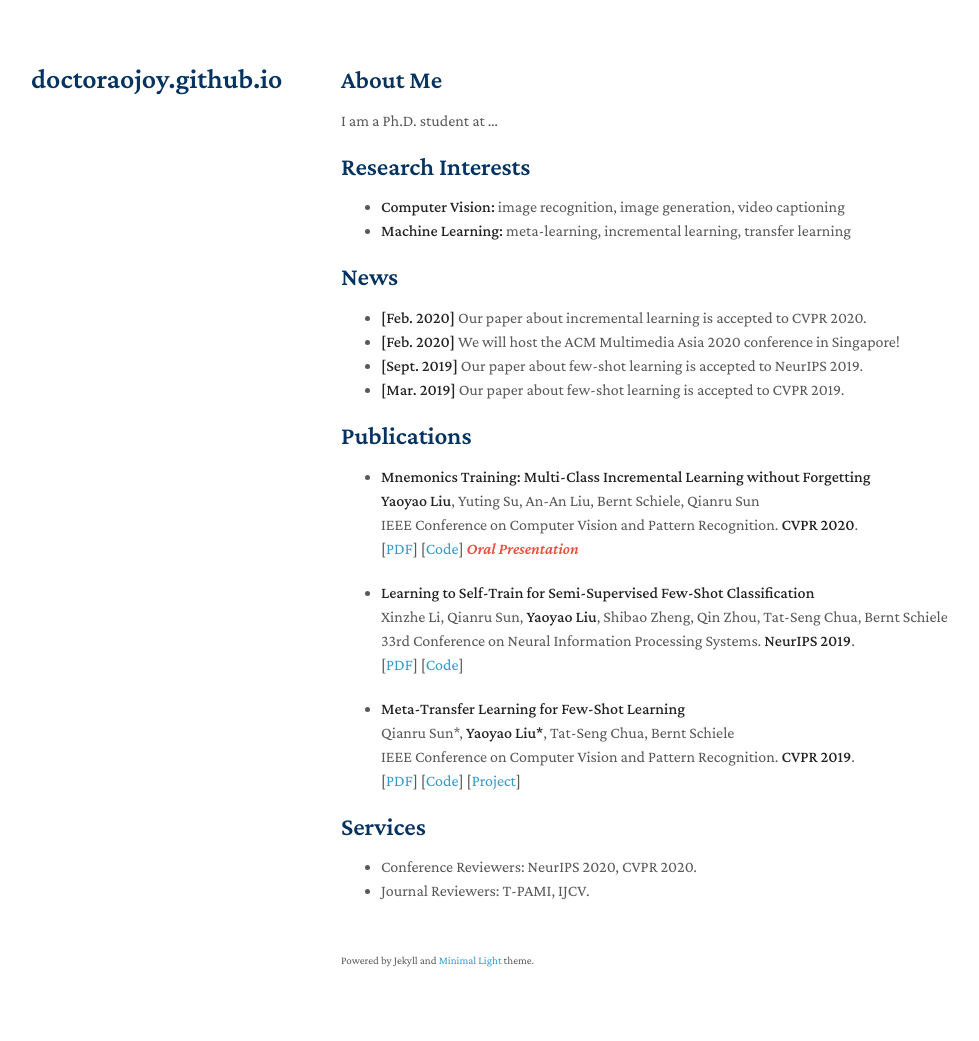
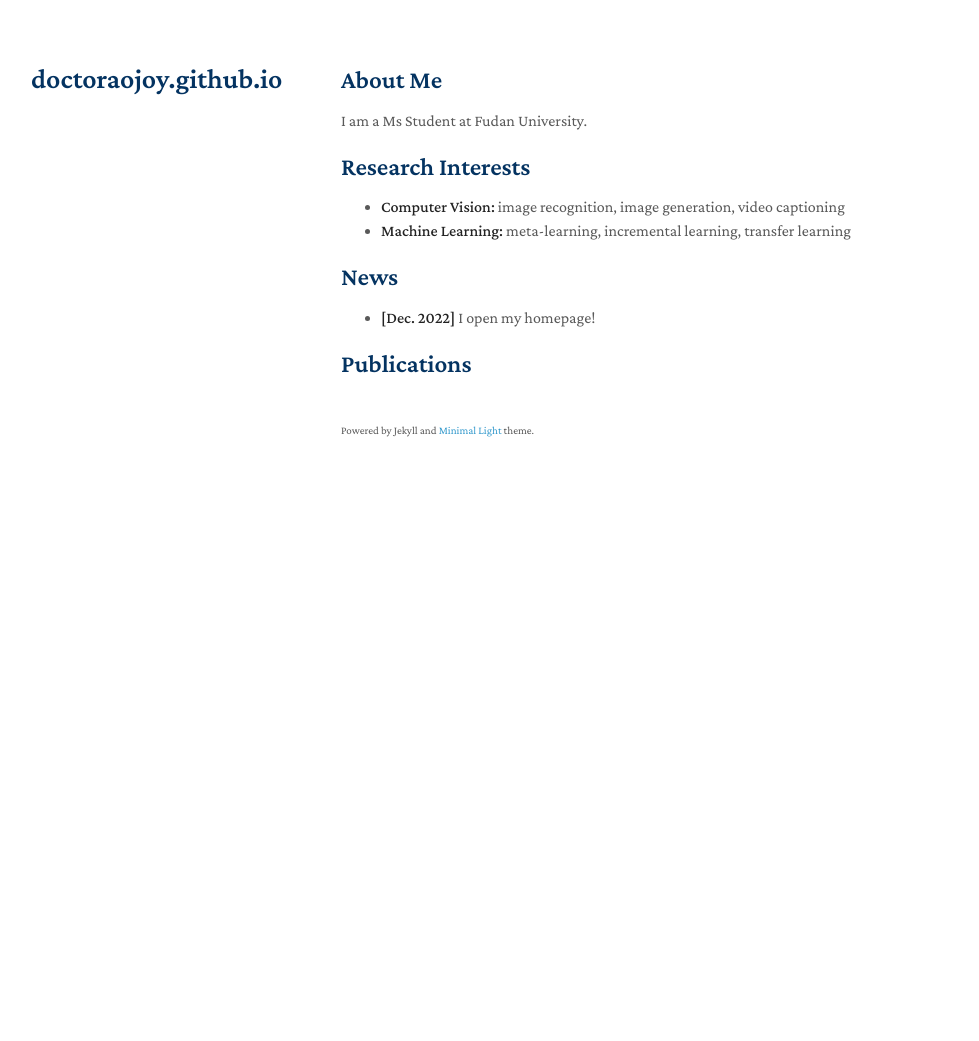
Before and after one commit to doctoraojoy/doctoraojoy.github.io, a Jekyll site: the page built from index.md, in a window 1280 px wide. Shown: the whole page, without its empty margins (129-1108 px from the left). Built offline with Jekyll 4.4.1, drawn with Linux system fonts in a browser that asks for light colours; nearby versions of some CDN libraries; a style sheet for code colours, icons or effects is not loaded; our own code applies the rules of GitHub Pages for plain Markdown files; after the commit the page ends 900 px from its top, so only the background shows below that.

Commit message:
Update website.

```diff
--- a/index.md
+++ b/index.md
@@ -4,7 +4,7 @@
 
 ## About Me
 
-I am a Ph.D. student at ...
+I am a Ms Student at Fudan University.
 
 ## Research Interests
 
@@ -13,38 +13,14 @@
 
 ## News
 
-- **[Feb. 2020]** Our paper about incremental learning is accepted to CVPR 2020.
-- **[Feb. 2020]** We will host the ACM Multimedia Asia 2020 conference in Singapore!
-- **[Sept. 2019]** Our paper about few-shot learning is accepted to NeurIPS 2019.
-- **[Mar. 2019]** Our paper about few-shot learning is accepted to CVPR 2019.
+- **[Dec. 2022]** I open my homepage!
 
 ## Publications
 
-- **Mnemonics Training: Multi-Class Incremental Learning without Forgetting**
+<!-- - **Mnemonics Training: Multi-Class Incremental Learning without Forgetting**
   <br>
   **Yaoyao Liu**, Yuting Su, An-An Liu, Bernt Schiele, Qianru Sun
   <br>
   IEEE Conference on Computer Vision and Pattern Recognition. **CVPR 2020**.
   <br>
-  [[PDF](https://arxiv.org/pdf/2002.10211.pdf)] [[Code](https://github.com/yaoyao-liu/mnemonics)] <strong><i style="color:#e74d3c">Oral Presentation</i></strong>
-
-- **Learning to Self-Train for Semi-Supervised Few-Shot Classification**
-  <br>
-  Xinzhe Li, Qianru Sun, **Yaoyao Liu**, Shibao Zheng, Qin Zhou, Tat-Seng Chua, Bernt Schiele
-  <br>
-  33rd Conference on Neural Information Processing Systems. **NeurIPS 2019**.
-  <br>
-  [[PDF](http://papers.nips.cc/paper/9216-learning-to-self-train-for-semi-supervised-few-shot-classification.pdf)] [[Code](https://github.com/xinzheli1217/learning-to-self-train)]
-
-- **Meta-Transfer Learning for Few-Shot Learning**
-  <br>
-  Qianru Sun\*, **Yaoyao Liu\***, Tat-Seng Chua, Bernt Schiele
-  <br>
-  IEEE Conference on Computer Vision and Pattern Recognition. **CVPR 2019**.
-  <br>
-  [[PDF](http://openaccess.thecvf.com/content_CVPR_2019/papers/Sun_Meta-Transfer_Learning_for_Few-Shot_Learning_CVPR_2019_paper.pdf)] [[Code](https://github.com/yaoyao-liu/meta-transfer-learning)] [[Project](https://mtl.yyliu.net/)]
-
-## Services
-
-- Conference Reviewers: NeurIPS 2020, CVPR 2020.
-- Journal Reviewers: T-PAMI, IJCV.
+  [[PDF](https://arxiv.org/pdf/2002.10211.pdf)] [[Code](https://github.com/yaoyao-liu/mnemonics)] <strong><i style="color:#e74d3c">Oral Presentation</i></strong> -->
```
Also changed, not shown: index.html (added, +94 -0 lines).
